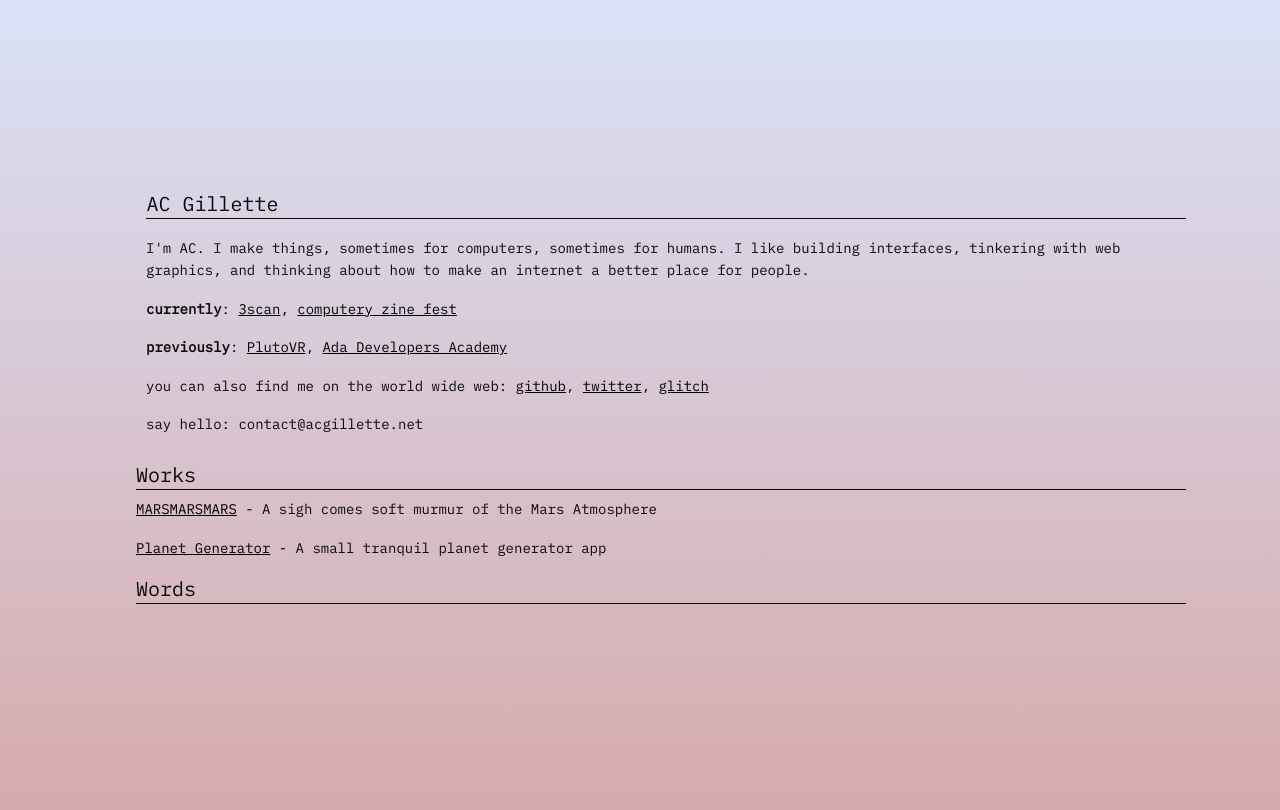
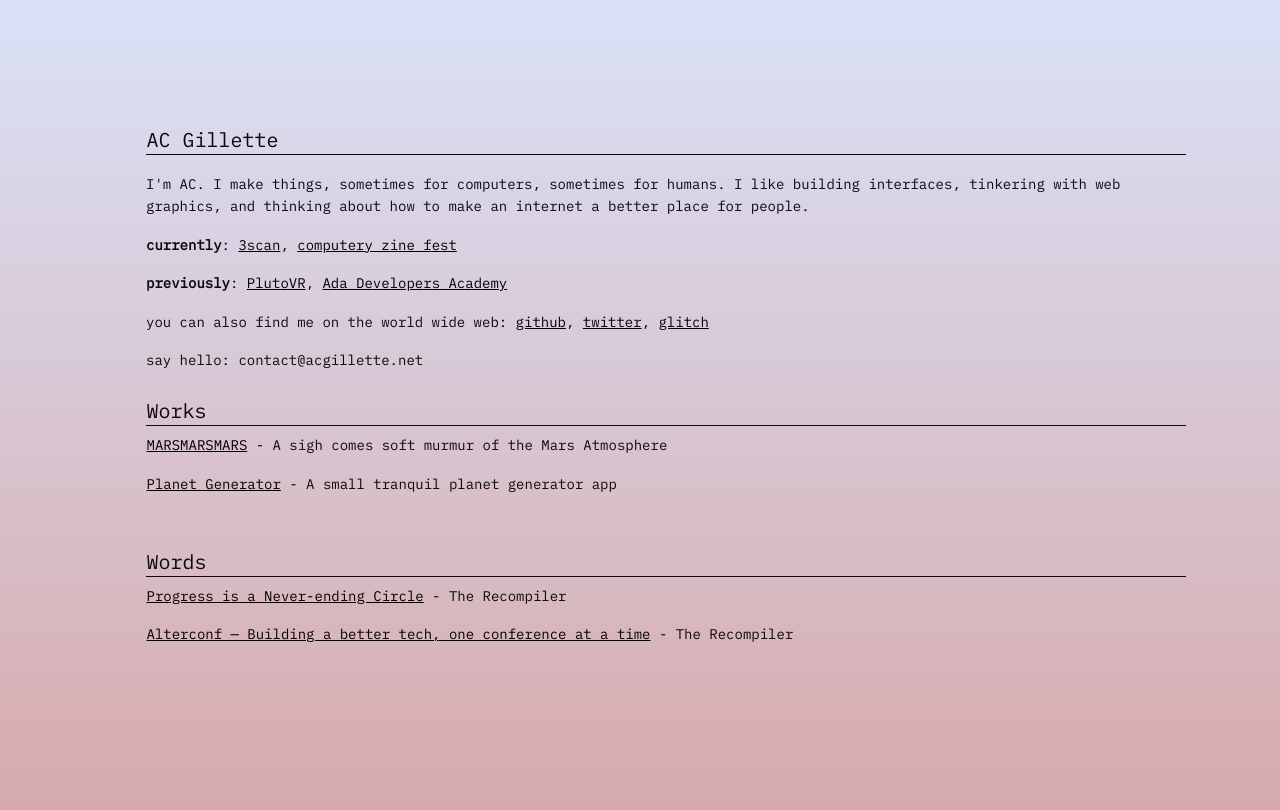
Before and after one commit to acgillette/acgillette.github.io, a Jekyll site: the page built from index.html, in a window 1280 px wide. Shown: the top 810 px of the page. Built offline with Jekyll 4.4.1, drawn with Linux system fonts in a browser that asks for light colours; nearby versions of some CDN libraries.

Commit message:
Done restyling for now, will add blog later

```diff
--- a/assets/css/main.css
+++ b/assets/css/main.css
@@ -64,42 +64,6 @@ li {
   padding: 10px;
 }
 
-.gradient-box::before {
-  content: '';
-  width: 100%;
-  position: absolute;
-  top: .75em;
-  left: .75em;
-  height: 100%;
-  z-index: -1;
-  background: linear-gradient(135deg,#bff3d4 0%,#bbe0f8 50%,#e1c9fe 100%);
-
-}
-
-.gradient-box {
-  border: 1px #5782f8 solid;
-  padding: .75em;
-  position: relative;
-  background-color: white;
-}
-
-.nav {
-  margin-bottom: 5%;
-}
-
-
-.nav a {
-  text-decoration:none;
-  margin: 3px;
-  text-align: center;
-  padding: .50em;
-}
-
-
-#contact {
-  text-align:center;
-}
-
 
 .post {
   text-decoration: none;
@@ -136,3 +100,12 @@ li {
 #contact {
   padding: 10px;
 }
+
+.works {
+  margin-left: 1%;
+  margin-bottom: 5%;
+}
+
+.words {
+  margin-left: 1%;
+}
--- a/index.html
+++ b/index.html
@@ -25,6 +25,7 @@ title: AC Gillette
         </section>
         <section class="words">
             <h4>Words</h4>
-            <p></p>
+            <p><a href="https://shop.recompilermag.com/products/issue-9-hard-problems" target="_blank">Progress is a Never-ending Circle</a> - The Recompiler</p>
+            <p><a href="https://recompilermag.com/2017/05/31/alterconf-building-a-better-tech-one-conference-at-a-time/" target="_blank">Alterconf — Building a better tech, one conference at a time</a> - The Recompiler</p>
         </section>
 </main>
```
